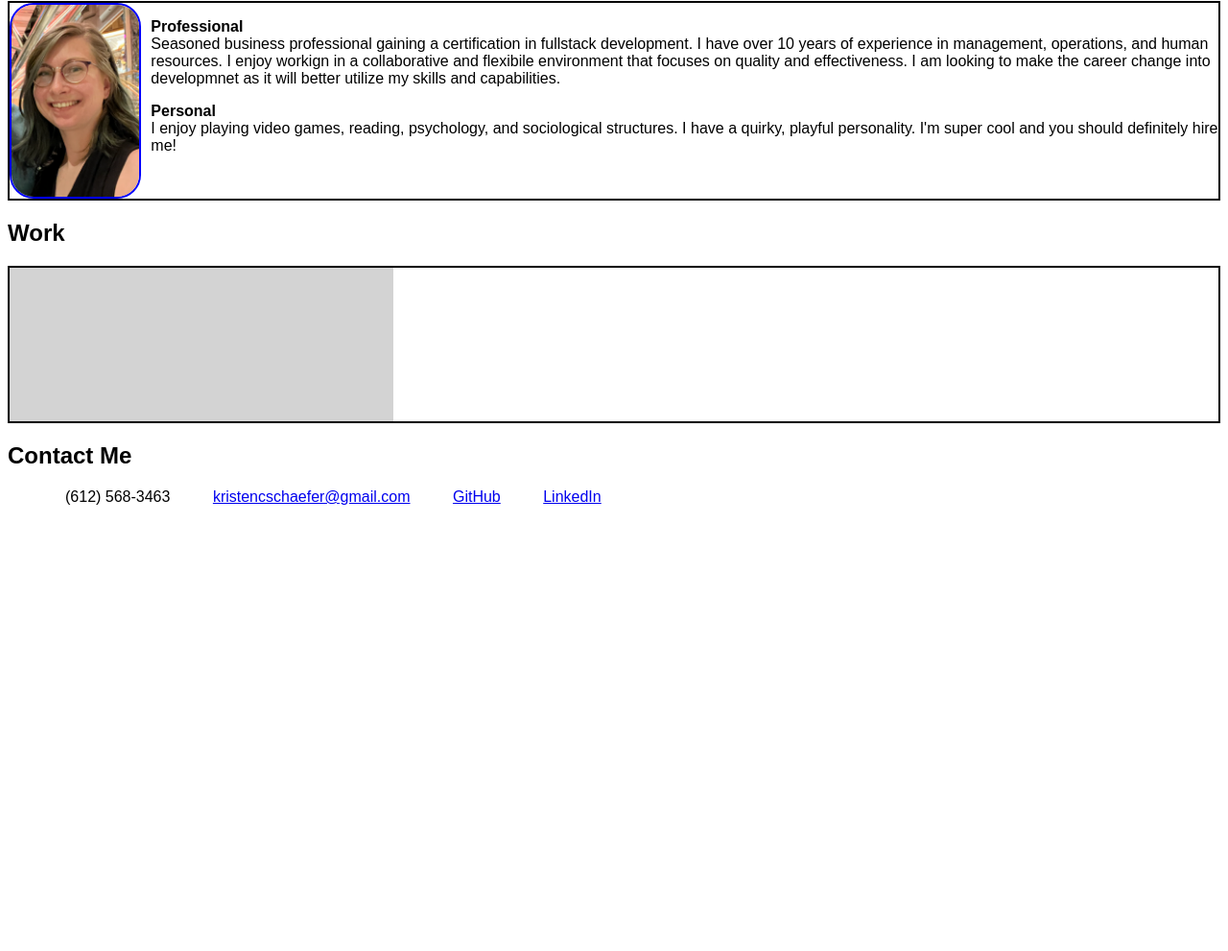
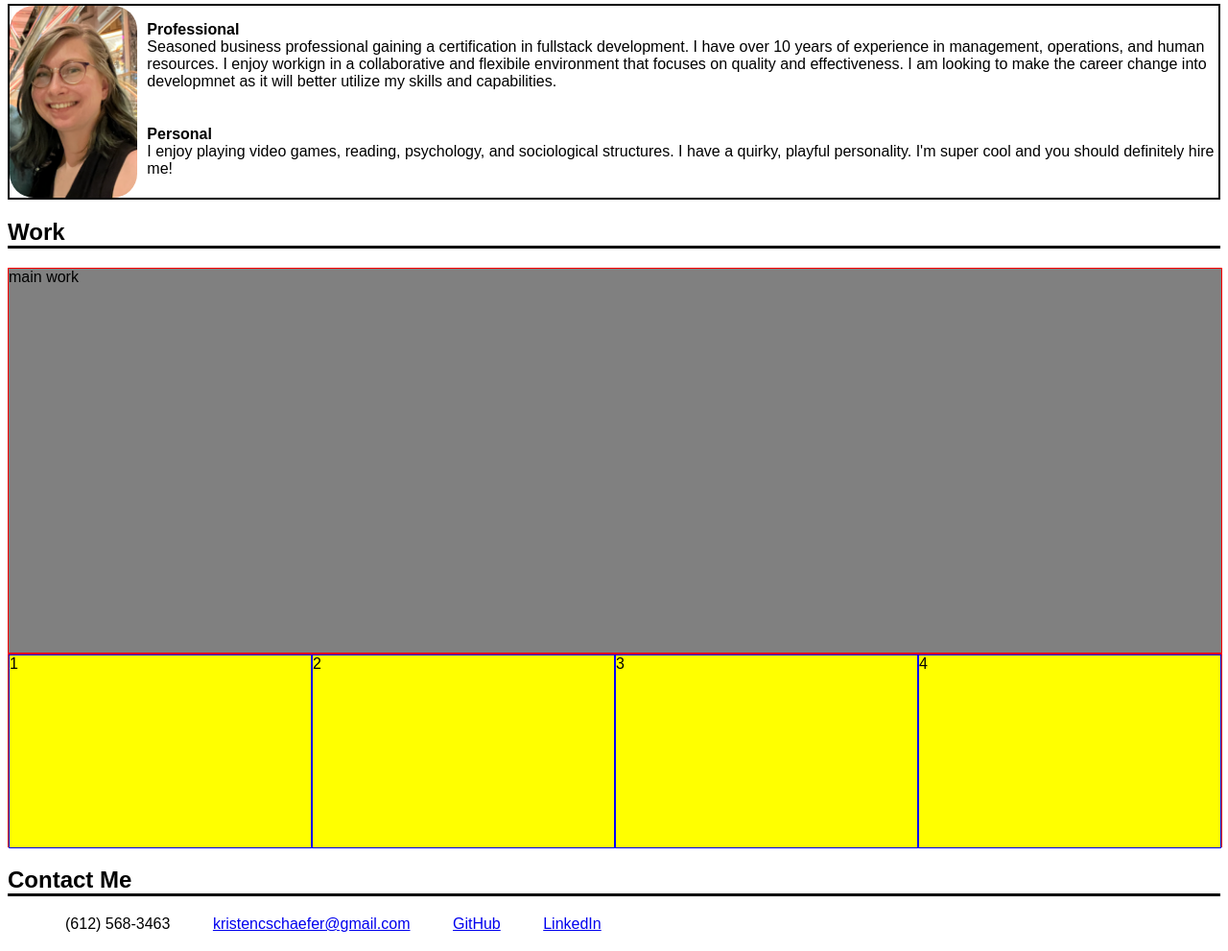
Before and after one commit to kcschaefs/pro-portfolio, a plain HTML site: page index.html in a window 1280 px wide. Shown: the part 369-1360 px from the top of the page at 96% size. Before the commit the page ends 915 px from the top, so only its background shows below. Drawn offline with Linux system fonts and the light colour scheme.

Commit message:
added flexbox to work section

```diff
--- a/assets/css/style.css
+++ b/assets/css/style.css
@@ -46,9 +46,6 @@
 
 .container .avatar {
   display: flex;
-  border-style: solid;
-  border-color: blue;
-  border-width: 2px;
 }
 
 .container p{
@@ -64,18 +61,39 @@
   margin-left: 10px;
 }
 
-.mainBlock {
-  display: block;
-  width: 400px;
-  height: 160px;
-  background: lightgray;
+.container div{
+  display:flex;
+  flex-wrap: wrap;
+  flex-direction: row;
 }
 
-.block {
-  display: block;
-  width: 400px;
-  height: 160px;
-  background: lightgray;
+.mainBlock {
+  display: flex;
+  width: 100%;
+  height: 400px;
+  border-style: solid;
+  border-color: red;
+  border-width: 1px;
+  background-color: gray;
+}
+
+.secondaryBlock {
+  display: flex;
+  width: 100%;
+  height: 200px;
+  border-style: solid;
+  border-color: red;
+  border-width: 1px;
+  background-color: yellow;
+}
+
+.projectCard {
+  width: 25%;
+  height: 200px;
+  border-style: solid;
+  border-color: blue;
+  border-width: 1px;
+  background-color: yellow;
 }
 
 nav li {
@@ -103,6 +121,15 @@ contact li {
 
 .bold-style {
   font-weight: bold;
+}
+
+.card {
+  border-style: solid;
+  border-color: black;
+  border-width: 3px;
+  border-top: 0px;
+  border-right: 0px;
+  border-left: 0px;
 }
 
 /* border code
--- a/index.html
+++ b/index.html
@@ -32,7 +32,7 @@
   </div>
 
     <section>
-      <h2 id="aboutMe">About Me</h2>
+      <h2 class="card">About Me</h2>
       <div class="container">
       <img src="./assets/images/headshot.png" alt="Avatar" class="avatar">
       <div class="about">
@@ -67,28 +67,28 @@
 
 
     <main>
-      <h2 id="work">Work</h2>
-      <div class="container">
-        <div class="mainBlock"
-
-      </div>
-
-      <!--
-      <section class="card">
-        <header>Camera</header>
-        <img src="./assets/images/camera.jpg" alt="camera" />
-        <p>Price: $300</p>
-      </section>
-      <section class="card">
-        <header>Tablet</header>
-        <img src="./assets/images/tablet.jpg" alt="tablet" />
-        <p>Price: $150</p>
-      </section>
-      -->
+      <h2 class="card">Work</h2>
+        <div class="mainBlock">
+          <header>main work</header><!--add image source-->
+        </div>
+        <div class="secondaryBlock">
+          <div class="projectCard">
+            <header>1</header><!--add image sources-->
+          </div>
+          <div class="projectCard">
+            <header>2</header><!--add image sources-->
+          </div>
+          <div class="projectCard">
+            <header>3</header><!--add image sources-->
+          </div>
+          <div class="projectCard">
+            <header>4</header><!--add image sources-->
+          </div>
+        </div>
     </main>
 
-    <asie>
-      <h2 id="contactMe">Contact Me</h2>
+    <aside>
+      <h2 class="card">Contact Me</h2>
 
       <contact>
       <ul>
```
